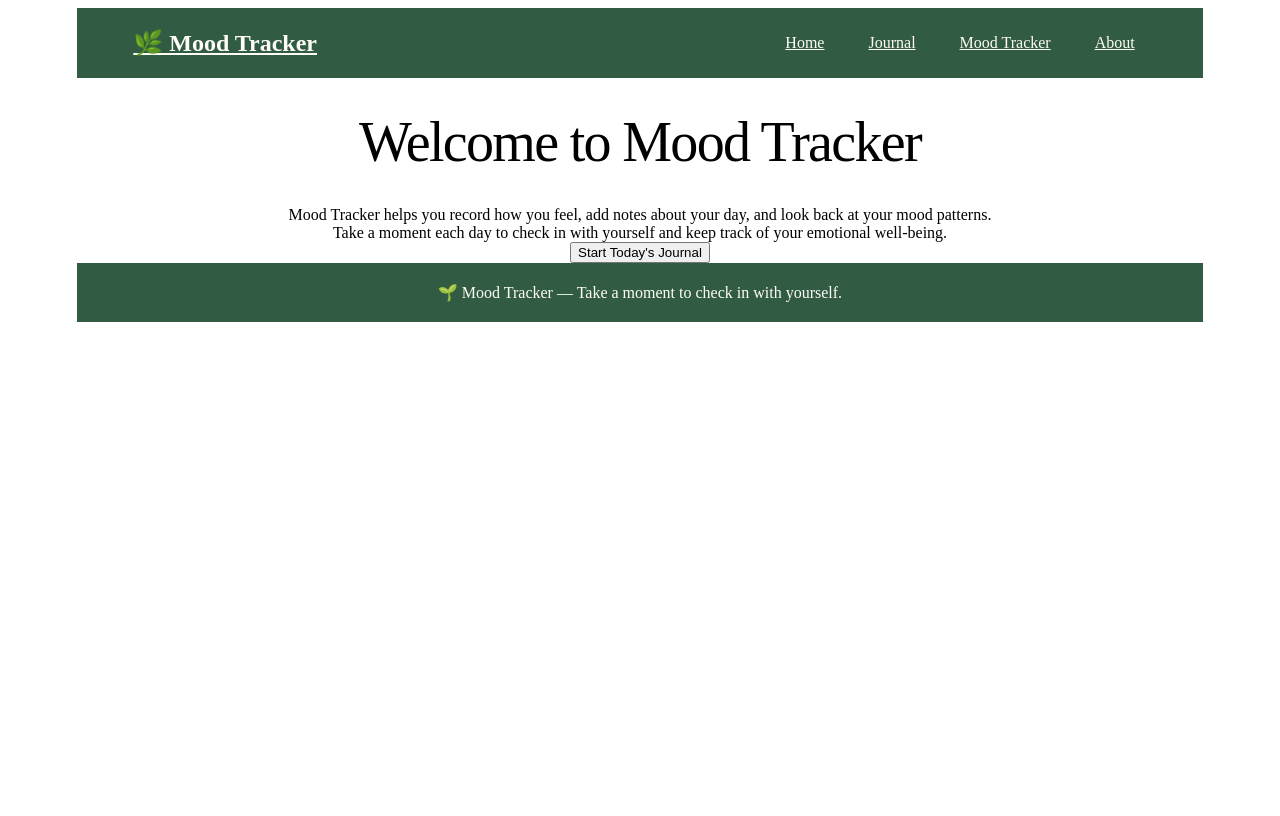
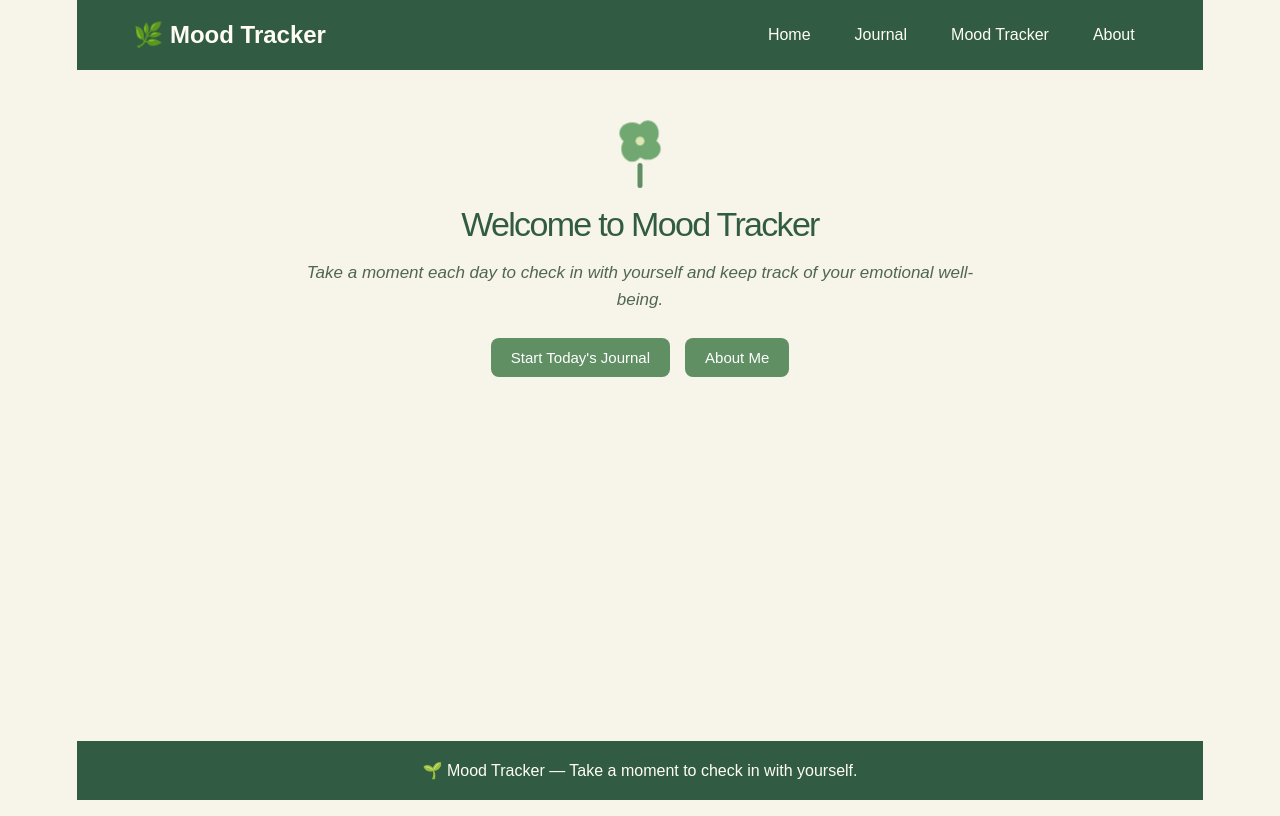
Before and after one commit to rekhavs003-cloud/unit-1-project, a React (Vite) app: page /home in a window 1280 px wide. Built offline with nearby package versions, Linux system fonts and the light colour scheme.

Commit message:
Update home animation and header styling

```diff
--- a/src/App.css
+++ b/src/App.css
@@ -1,3 +1,236 @@
+/* =================================
+   Global App Styles
+================================= */
+
+* {
+  box-sizing: border-box;
+}
+
+body {
+  margin: 0;
+  font-family: Arial, Helvetica, sans-serif;
+  background-color: #f7f5e9;
+  color: #1f3324;
+}
+
+button,
+input,
+select,
+textarea {
+  font-family: inherit;
+}
+
+button {
+  cursor: pointer;
+}
+
+/* =================================
+   Main App
+================================= */
+
+.app {
+  min-height: 100vh;
+  display: flex;
+  flex-direction: column;
+}
+
+main {
+  flex: 1;
+  width: 100%;
+}
+
+/* =================================
+   Home Page
+================================= */
+
+.home-page {
+  width: 100%;
+  max-width: 900px;
+  margin: 0 auto;
+  padding: 45px 25px;
+  text-align: center;
+}
+
+.home-page h1 {
+  margin: 0 0 15px;
+  color: #315c43;
+  font-size: 34px;
+}
+
+.home-page p {
+  max-width: 700px;
+  margin: 10px auto;
+  color: #506653;
+  font-size: 17px;
+  line-height: 1.6;
+}
+
+.home-message {
+
+  font-style: italic;
+   color: #3f6048;
+}
+/* Home buttons */
+
+.home-buttons {
+  display: flex;
+  justify-content: center;
+  gap: 15px;
+  margin-top: 25px;
+  flex-wrap: wrap;
+}
+
+.home-buttons a {
+  text-decoration: none;
+}
+
+.home-buttons button {
+  padding: 11px 20px;
+  border: none;
+  border-radius: 8px;
+  background-color: #5f8f63;
+  color: white;
+  font-size: 15px;
+  transition: transform 0.2s ease, background-color 0.2s ease;
+}
+
+.home-buttons button:hover {
+  background-color: #4d7c54;
+  transform: translateY(-2px);
+}
+
+/* =================================
+   Home Page Clover Animation
+================================= */
+
+.clover-animation {
+  position: relative;
+  width: 70px;
+  height: 75px;
+  margin: 0 auto 15px;
+}
+
+/* Green stem */
+
+.clover-stem {
+  position: absolute;
+  width: 5px;
+  height: 25px;
+  background-color: #5f8f63;
+  left: 50%;
+  bottom: 2px;
+  transform: translateX(-50%);
+  border-radius: 10px;
+}
+
+/* Clover */
+
+.clover {
+  position: absolute;
+  width: 46px;
+  height: 46px;
+  left: 50%;
+  top: 3px;
+  transform: translateX(-50%) scale(0.2);
+  animation: clover-grow 4s ease-in-out infinite;
+}
+
+/* Individual leaves */
+
+.leaf {
+  position: absolute;
+  width: 24px;
+  height: 24px;
+  background-color: #6fa66f;
+  border-radius: 60% 40% 60% 40%;
+}
+
+/* Top-left leaf */
+
+.leaf-one {
+  left: 3px;
+  top: 3px;
+  transform: rotate(45deg);
+}
+
+/* Top-right leaf */
+
+.leaf-two {
+  right: 3px;
+  top: 3px;
+  transform: rotate(135deg);
+}
+
+/* Bottom-left leaf */
+
+.leaf-three {
+  left: 3px;
+  bottom: 3px;
+  transform: rotate(-45deg);
+}
+
+/* Bottom-right leaf */
+
+.leaf-four {
+  right: 3px;
+  bottom: 3px;
+  transform: rotate(225deg);
+}
+
+/* Clover center */
+
+.clover-center {
+  position: absolute;
+  width: 9px;
+  height: 9px;
+  background-color: #dfe6b5;
+  border-radius: 50%;
+  left: 50%;
+  top: 50%;
+  transform: translate(-50%, -50%);
+  z-index: 2;
+}
+
+/* Clover animation */
+
+@keyframes clover-grow {
+
+  0% {
+    transform: translateX(-50%) scale(0.2);
+    opacity: 0;
+  }
+
+  20% {
+    transform: translateX(-50%) scale(0.65);
+    opacity: 0.7;
+  }
+
+  40% {
+    transform: translateX(-50%) scale(1);
+    opacity: 1;
+  }
+
+  55% {
+    transform: translateX(-50%) scale(1.08);
+    opacity: 1;
+  }
+
+  70% {
+    transform: translateX(-50%) scale(1);
+    opacity: 1;
+  }
+
+  85% {
+    transform: translateX(-50%) scale(0.8);
+    opacity: 0.7;
+  }
+
+  100% {
+    transform: translateX(-50%) scale(0.2);
+    opacity: 0;
+  }
+}
+
 /* =================================
    Journal Page Layout
 ================================= */
@@ -7,7 +240,6 @@
   max-width: 1200px;
   margin: 0 auto;
   padding: 25px;
-  box-sizing: border-box;
 }
 
 /* Journal page heading */
@@ -26,8 +258,9 @@
   font-size: 17px;
 }
 
-
-/* Today's Mood + Calendar */
+/* =================================
+   Today's Mood + Calendar
+================================= */
 
 .journal-top-section {
   display: grid;
@@ -36,14 +269,11 @@
   align-items: stretch;
 }
 
-
 /* Left side */
 
 .journal-mood-section {
   width: 100%;
-  box-sizing: border-box;
 }
-
 
 /* Right side */
 
@@ -52,19 +282,126 @@
   background-color: #fffdf4;
   border: 1px solid #dfe5dc;
   border-radius: 14px;
-  box-sizing: border-box;
 }
 
-
-/* Saved journal entries */
+/* =================================
+   Saved Journal Entries
+================================= */
 
 .journal-entries-section {
   width: 100%;
   margin-top: 30px;
 }
 
+/* =================================
+   General Links
+================================= */
 
-/* Mobile */
+a {
+  color: inherit;
+}
+
+/* =================================
+   About Page
+================================= */
+
+.about-page {
+  width: 100%;
+  max-width: 900px;
+  margin: 0 auto;
+  padding: 40px 25px;
+}
+
+.about-page h1 {
+  text-align: center;
+  color: #315c43;
+  margin-bottom: 20px;
+}
+
+.about-page p {
+  color: #506653;
+  line-height: 1.7;
+}
+
+/* =================================
+   Login Page
+================================= */
+
+.login-page {
+  min-height: 70vh;
+  display: flex;
+  justify-content: center;
+  align-items: center;
+  padding: 40px 20px;
+}
+
+.login-container {
+  width: 100%;
+  max-width: 430px;
+  padding: 30px;
+  background-color: #fffdf5;
+  border-radius: 15px;
+  box-shadow: 0 4px 15px rgba(50, 80, 55, 0.1);
+}
+
+.login-container h1 {
+  text-align: center;
+  color: #315c43;
+  margin-top: 0;
+}
+
+.login-container > p {
+  text-align: center;
+  color: #5d725f;
+}
+
+.login-container form {
+  display: flex;
+  flex-direction: column;
+  gap: 10px;
+}
+
+.login-container label {
+  font-weight: bold;
+  color: #315c43;
+  margin-top: 8px;
+}
+
+.login-container input {
+  padding: 11px;
+  border: 1px solid #b8c9a9;
+  border-radius: 8px;
+  background-color: #faf8eb;
+}
+
+.login-container input:focus {
+  outline: 2px solid #6d9b7a;
+}
+
+.login-container button {
+  margin-top: 10px;
+  padding: 11px;
+  border: none;
+  border-radius: 8px;
+  background-color: #5f8f63;
+  color: white;
+  font-size: 15px;
+}
+
+.login-container button:hover {
+  background-color: #4d7c54;
+}
+
+.login-error {
+  color: #9b3c3c;
+  background-color: #f8dede;
+  padding: 9px;
+  border-radius: 7px;
+}
+
+/* =================================
+   Responsive Layout
+================================= */
 
 @media (max-width: 800px) {
 
@@ -77,4 +414,31 @@
     gap: 20px;
   }
 
+  .home-page {
+    padding: 35px 15px;
+  }
+
+  .home-page h1 {
+    font-size: 28px;
+  }
+
+  .home-page p {
+    font-size: 16px;
+  }
 }
+
+@media (max-width: 500px) {
+
+  .home-buttons {
+    flex-direction: column;
+    align-items: center;
+  }
+
+  .home-buttons button {
+    width: 200px;
+  }
+
+  .login-container {
+    padding: 22px;
+  }
+}
--- a/src/components/Header/Header.css
+++ b/src/components/Header/Header.css
@@ -1,3 +1,4 @@
+
 .header {
   background-color: #315c43;
   padding: 18px 0;
@@ -16,6 +17,7 @@
   color: #fffdf5;
   font-size: 24px;
   font-weight: bold;
+  text-decoration: none;
 }
 
 .navigation {
@@ -27,11 +29,13 @@
   color: #fffdf5;
   padding: 8px 12px;
   border-radius: 8px;
+  text-decoration: none;
   transition: background-color 0.3s ease;
 }
 
 .navigation a:hover {
   background-color: #47795b;
+  text-decoration: none;
 }
 
 @media (max-width: 600px) {
--- a/src/pages/Home.jsx
+++ b/src/pages/Home.jsx
@@ -1,23 +1,46 @@
+
 import { Link } from "react-router-dom";
 
 function Home() {
   return (
     <section className="home-page">
+
+
+      <div className="clover-animation" aria-hidden="true">
+  <div className="clover">
+    <span className="leaf leaf-one"></span>
+    <span className="leaf leaf-two"></span>
+    <span className="leaf leaf-three"></span>
+    <span className="leaf leaf-four"></span>
+    <span className="clover-center"></span>
+  </div>
+
+  <div className="clover-stem"></div>
+</div>
+
       <h1>Welcome to Mood Tracker</h1>
 
-      <p>
-        Mood Tracker helps you record how you feel, add notes about your day,
-        and look back at your mood patterns.
-      </p>
+            <p className="home-message">
+  Take a moment each day to check in with yourself and keep track of
+  your emotional well-being.
+</p>
 
-      <p>
-        Take a moment each day to check in with yourself and keep track of
-        your emotional well-being.
-      </p>
+      <div className="home-buttons">
 
-      <Link to="/journal">
-        <button type="button">Start Today's Journal</button>
-      </Link>
+        <Link to="/journal">
+          <button type="button">
+            Start Today's Journal
+          </button>
+        </Link>
+
+        <Link to="/about">
+          <button type="button">
+            About Me
+          </button>
+        </Link>
+
+      </div>
+
     </section>
   );
 }
```
